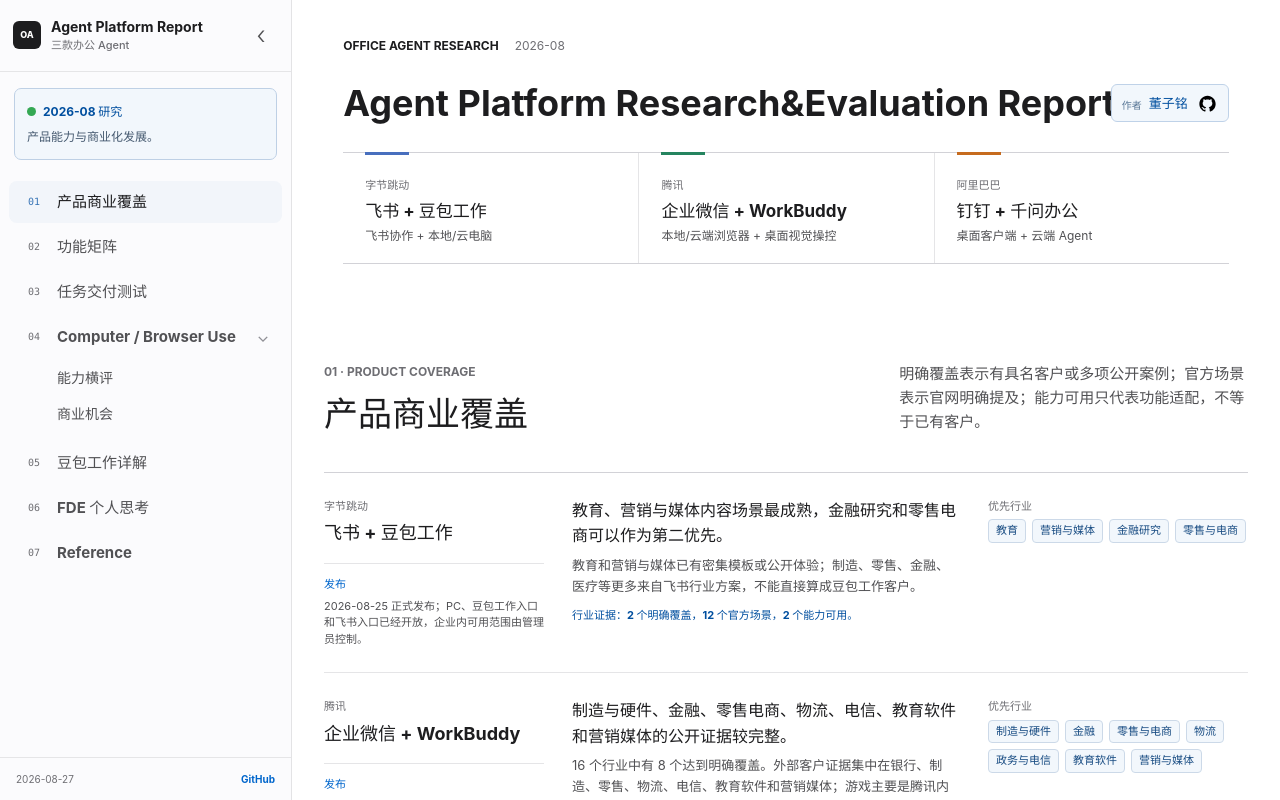
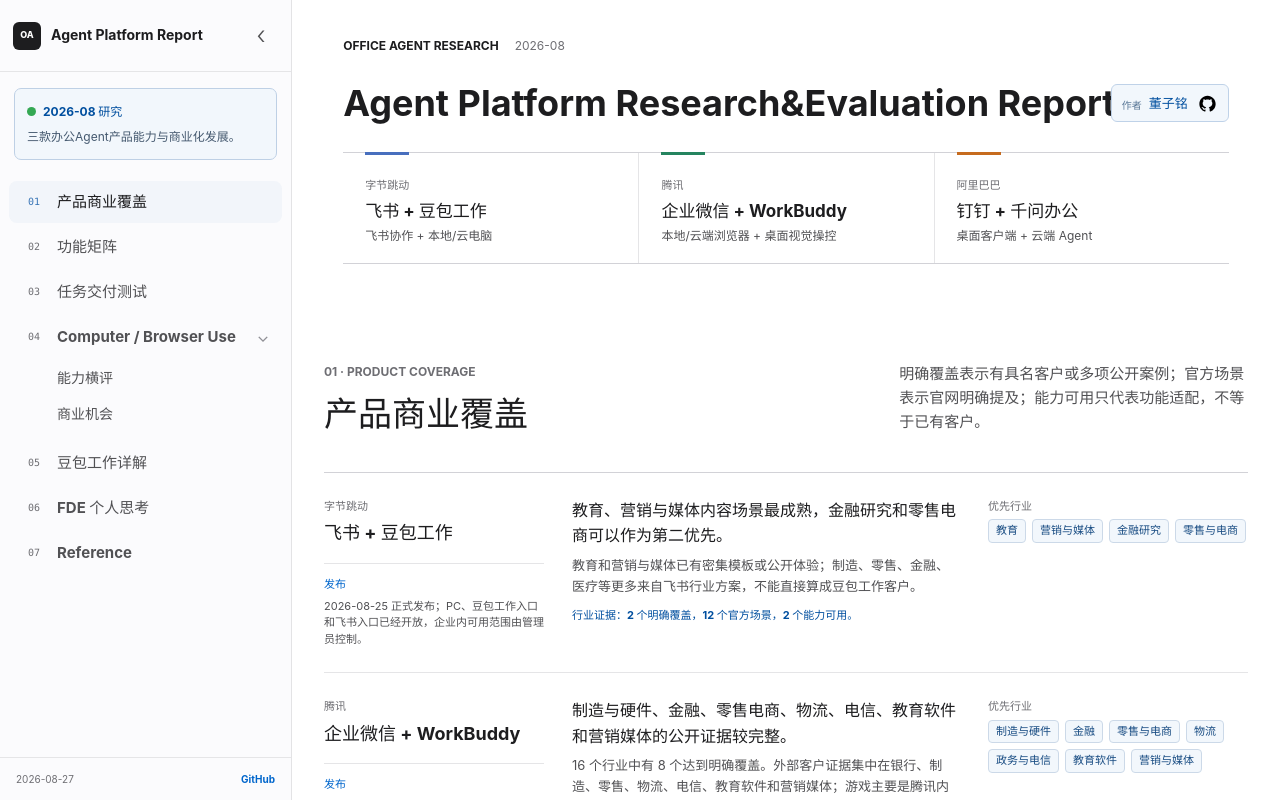
Before and after one commit to Wishyouerehere9610/agent-platform-report, a website: page index.html in a window 1280 px wide. Drawn offline with Linux system fonts and the light colour scheme.

Commit message:
Refine sidebar report copy

```diff
--- a/index.html
+++ b/index.html
@@ -20,13 +20,13 @@
     <div class="sidebar-header">
       <a class="brand" href="#overview" aria-label="返回报告概览">
         <span class="brand-mark" aria-hidden="true">OA</span>
-        <span class="brand-copy"><strong>Agent Platform Report</strong><small>三款办公 Agent</small></span>
+        <span class="brand-copy"><strong>Agent Platform Report</strong></span>
       </a>
       <button class="sidebar-toggle" data-sidebar-toggle type="button" title="收起目录" aria-label="收起目录" aria-expanded="true"><span aria-hidden="true">‹</span></button>
     </div>
     <div class="sidebar-summary">
       <span class="summary-status"><i class="signal signal-verified"></i>2026-08 研究</span>
-      <p>产品能力与商业化发展。</p>
+      <p>三款办公Agent产品能力与商业化发展。</p>
     </div>
     <nav class="side-nav" aria-label="主要模块">
       <a class="nav-primary nav-link" href="#commercial-coverage" data-nav-title="产品商业覆盖"><span>01</span><strong>产品商业覆盖</strong></a>
```
Also changed, not shown: tests/site-contract.test.mjs (+2 -1 lines).
